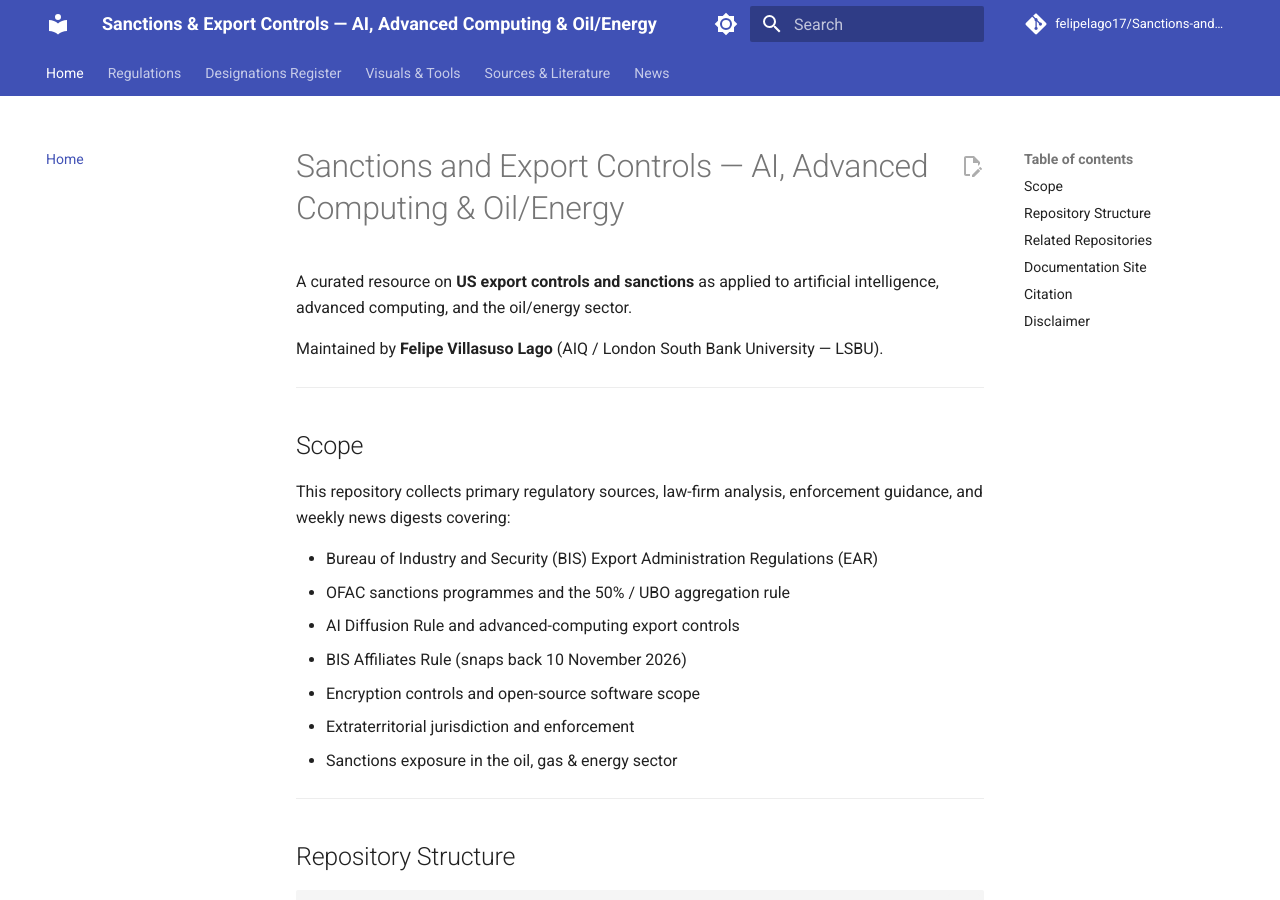
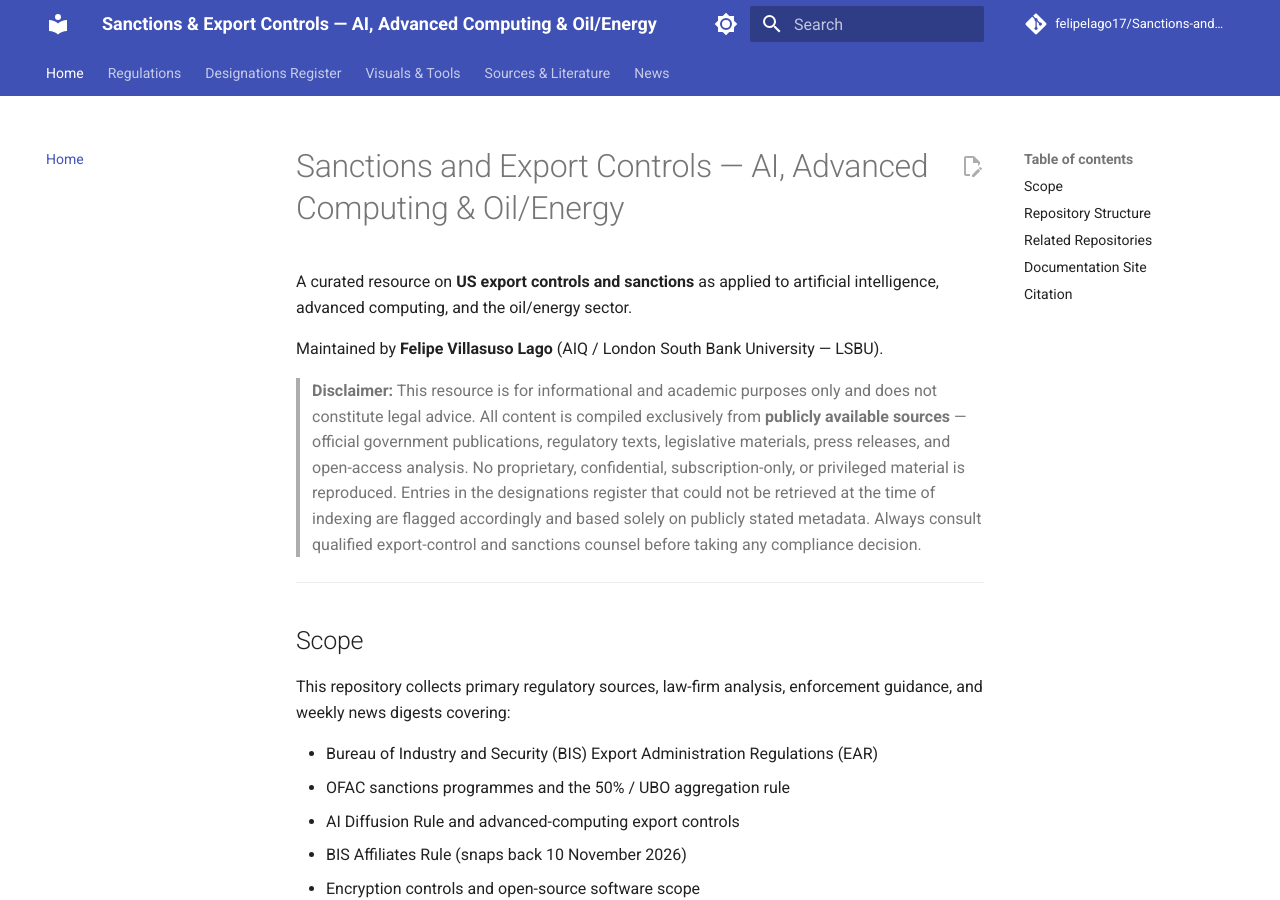
Before and after one commit to felipelago17/Sanctions-and-Export-Controls-AI-and-Oil, an MkDocs documentation site: the page built from docs/index.md, in a window 1280 px wide and 900 px high. Built offline with MkDocs 1.6.1 and Material for MkDocs 9.7.7, drawn with Linux system fonts in a browser that asks for light colours; comment, search, counter and statistics services are not loaded; some of the changed text lies outside the part shown.

Commit message:
docs: move disclaimer to top of home page and README

```diff
--- a/docs/index.md
+++ b/docs/index.md
@@ -3,6 +3,8 @@
 A curated resource on **US export controls and sanctions** as applied to artificial intelligence, advanced computing, and the oil/energy sector.
 
 Maintained by **Felipe Villasuso Lago** (AIQ / London South Bank University — LSBU).
+
+> **Disclaimer:** This resource is for informational and academic purposes only and does not constitute legal advice. All content is compiled exclusively from **publicly available sources** — official government publications, regulatory texts, legislative materials, press releases, and open-access analysis. No proprietary, confidential, subscription-only, or privileged material is reproduced. Entries in the designations register that could not be retrieved at the time of indexing are flagged accordingly and based solely on publicly stated metadata. Always consult qualified export-control and sanctions counsel before taking any compliance decision.
 
 ---
 
```
Also changed, not shown: other parts of docs/index.md (+0 -6 lines), README.md (+2 -6 lines).
